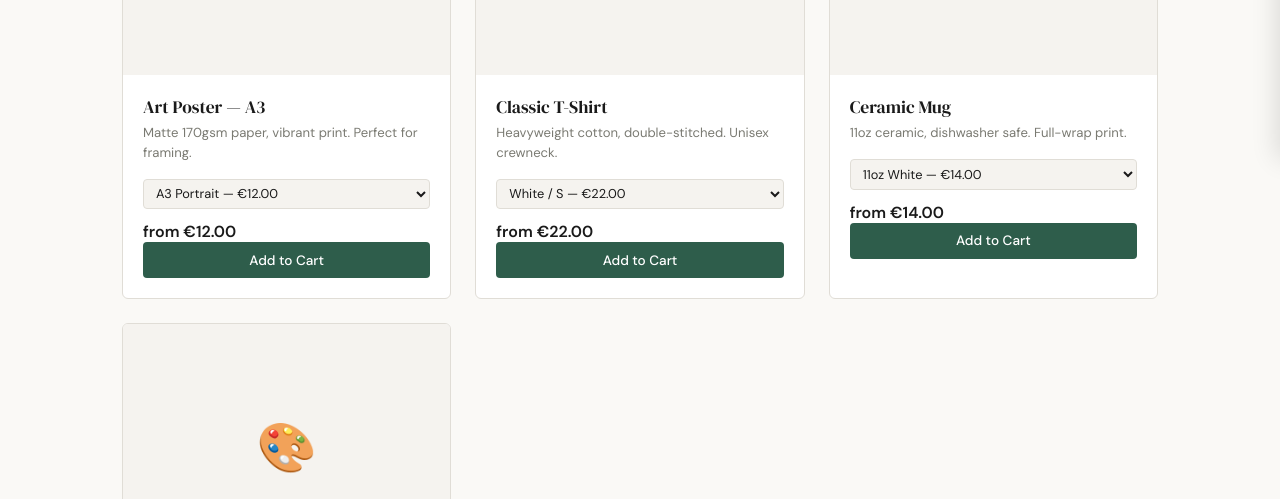
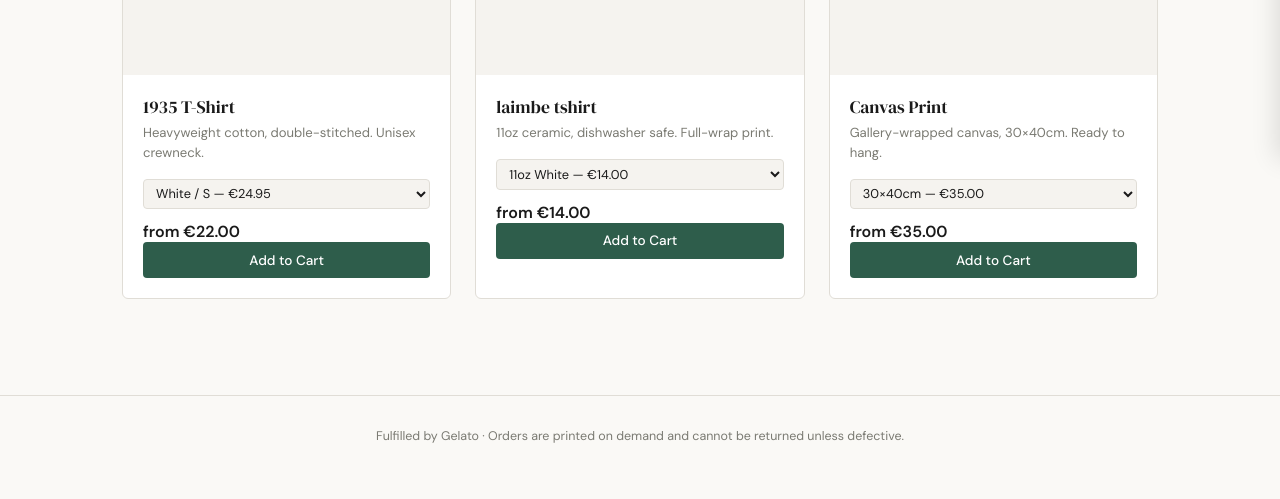
Before and after one commit to rathcairntees/tshop, a website: page index.html in a window 1280 px wide. Shown: the part 641-1140 px from the top of the page. After the commit the page ends 1117 px from the top, so only its background shows below. Drawn offline with Linux system fonts and the light colour scheme.

```diff
--- a/index.html
+++ b/index.html
@@ -487,25 +487,14 @@
   // productUid values come from your Gelato dashboard.
   // The ones below are real Gelato product UIDs for common items.
   const PRODUCTS = [
-    {
-      id: 'poster-a3',
-      name: 'Art Poster — A3',
-      desc: 'Matte 170gsm paper, vibrant print. Perfect for framing.',
-      emoji: '🖼️',
-      variants: [
-        { label: 'A3 Portrait', productUid: 'poster_paper-matte-170gsm_size-a3_orientation-portrait', price: 12.00 },
-        { label: 'A2 Portrait', productUid: 'poster_paper-matte-170gsm_size-a2_orientation-portrait', price: 18.00 },
-      ],
-      // URL of the print file to send to Gelato (must be publicly accessible)
-      fileUrl: 'https://cdn-origin.gelato-api-dashboard.ie.live.gelato.tech/docs/sample-print-files/logo.png',
-    },
+
     {
       id: 'tshirt',
-      name: 'Classic T-Shirt',
+      name: '1935 T-Shirt',
       desc: 'Heavyweight cotton, double-stitched. Unisex crewneck.',
       emoji: '👕',
       variants: [
-        { label: 'White / S',  productUid: 'apparel_product_gca_t-shirt_gsc_crewneck_gcu_unisex_gqa_classic_gsi_s_gco_white_gpr_4-4',  price: 22.00 },
+        { label: 'White / S',  productUid: 'apparel_product_gca_t-shirt_gsc_crewneck_gcu_unisex_gqa_classic_gsi_s_gco_white_gpr_4-4',  price: 24.95 },
         { label: 'White / M',  productUid: 'apparel_product_gca_t-shirt_gsc_crewneck_gcu_unisex_gqa_classic_gsi_m_gco_white_gpr_4-4',  price: 22.00 },
         { label: 'White / L',  productUid: 'apparel_product_gca_t-shirt_gsc_crewneck_gcu_unisex_gqa_classic_gsi_l_gco_white_gpr_4-4',  price: 22.00 },
         { label: 'Black / M',  productUid: 'apparel_product_gca_t-shirt_gsc_crewneck_gcu_unisex_gqa_classic_gsi_m_gco_black_gpr_4-4',  price: 22.00 },
@@ -514,7 +503,7 @@
     },
     {
       id: 'mug',
-      name: 'Ceramic Mug',
+      name: 'laimbe tshirt',
       desc: '11oz ceramic, dishwasher safe. Full-wrap print.',
       emoji: '☕',
       variants: [
```
